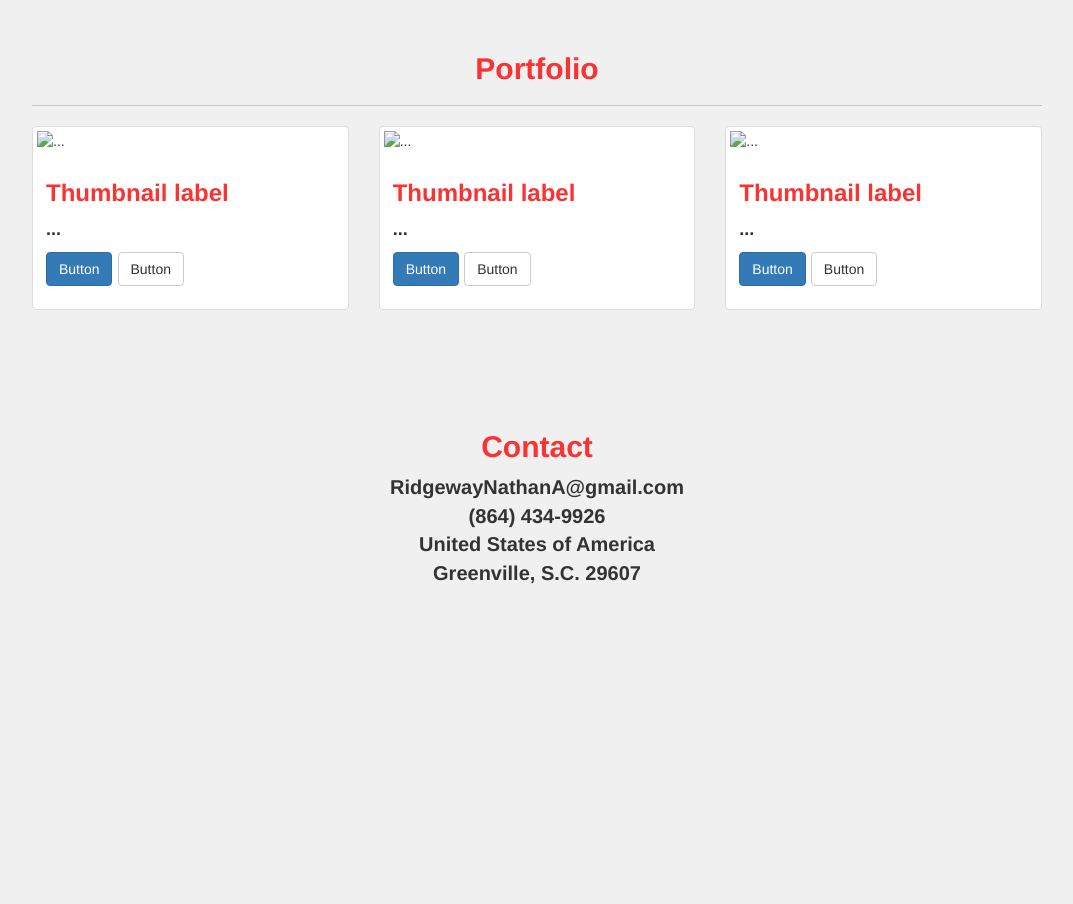
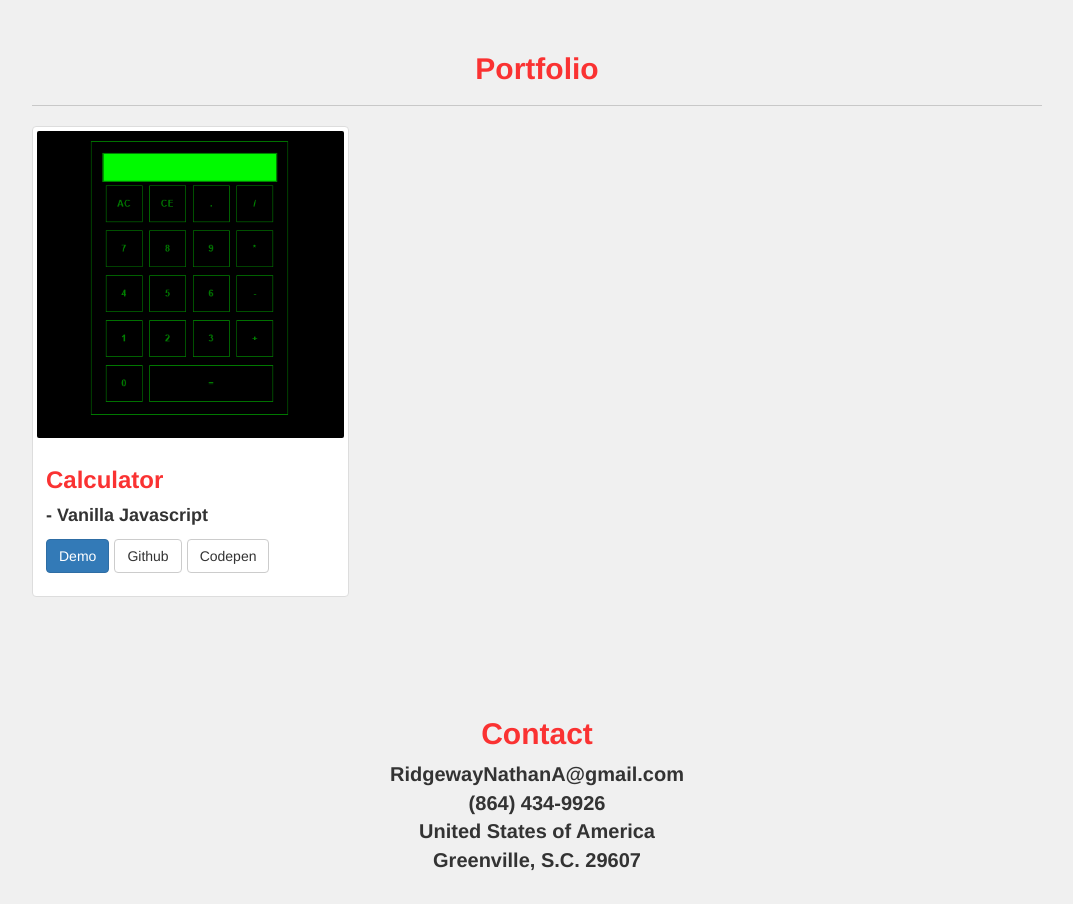
Before and after one commit to Coffee-Writer/Portfolio, a plain HTML site: page index.html in a window 1280 px wide. Shown: the part 1520-2424 px from the top of the page, without its empty margins (203-1276 px from the left). Before the commit the page ends 2138 px from the top, so only its background shows below. Drawn offline with Linux system fonts and the light colour scheme.

Commit message:
Resolved anchors

```diff
--- a/css/main.css
+++ b/css/main.css
@@ -42,7 +42,6 @@ strong {
     font-weight: 900;
     color: rgb(250, 50, 50);
 }
-
 
 /* Toggle Styles */
 
@@ -146,12 +145,18 @@ strong {
 	-moz-box-shadow: 0 0 8px rgba(0, 0, 0, .8);
 	}
 
-/* Technology images */
+/* Images */
 
 .tech img {
     max-height: 125px;
     max-width: 200px;
     margin: 10px;
+}
+
+.thumbnail img {
+    height: 100%;
+    width: 100%;
+    border-radius: 2px;
 }
 
 /* misc styles */
--- a/index.html
+++ b/index.html
@@ -56,7 +56,7 @@
             <li><a href="http://codepen.io/Coffee-Writer/" target="_blank">Codepen</a></li>
             <li><a href="https://github.com/Coffee-Writer" target="_blank">Github</a></li>
             <li role="separator" class="divider"></li>
-            <li><a href="#" target="_blank">This Site's Github</a></li>
+            <li><a href="https://github.com/Coffee-Writer/Portfolio" target="_blank">This Site's Github</a></li>
           </ul>
         </li>
       </ul>
@@ -147,33 +147,12 @@
 
                       <div class="col-sm-6 col-md-4">
                         <div class="thumbnail">
-                          <img src="..." alt="...">
+                          <a href="http://coffee-writer.github.io/Calculator/"><img src="imgs/calculator.png" alt="A Calculator"></a>
                           <div class="caption">
-                            <h3>Thumbnail label</h3>
-                            <p>...</p>
-                            <p><a href="#" class="btn btn-primary" role="button">Button</a> <a href="#" class="btn btn-default" role="button">Button</a></p>
-                          </div>
-                        </div>
-                      </div>
+                            <h3>Calculator</h3>
+                            <p>- Vanilla Javascript</p>
 
-                      <div class="col-sm-6 col-md-4">
-                        <div class="thumbnail">
-                          <img src="..." alt="...">
-                          <div class="caption">
-                            <h3>Thumbnail label</h3>
-                            <p>...</p>
-                            <p><a href="#" class="btn btn-primary" role="button">Button</a> <a href="#" class="btn btn-default" role="button">Button</a></p>
-                          </div>
-                        </div>
-                      </div>
-
-                      <div class="col-sm-6 col-md-4">
-                        <div class="thumbnail">
-                          <img src="..." alt="...">
-                          <div class="caption">
-                            <h3>Thumbnail label</h3>
-                            <p>...</p>
-                            <p><a href="#" class="btn btn-primary" role="button">Button</a> <a href="#" class="btn btn-default" role="button">Button</a></p>
+                            <p><a href="http://coffee-writer.github.io/Calculator/" target="_blank" class="btn btn-primary" role="button">Demo</a> <a href="https://github.com/Coffee-Writer/Calculator" target="_blank" class="btn btn-default" role="button">Github</a> <a href="http://codepen.io/Coffee-Writer/pen/NxaELa" target="_blank" class="btn btn-default" role="button">Codepen</a></p>
                           </div>
                         </div>
                       </div>
```
Also changed, not shown: imgs/calculator.png (added).
